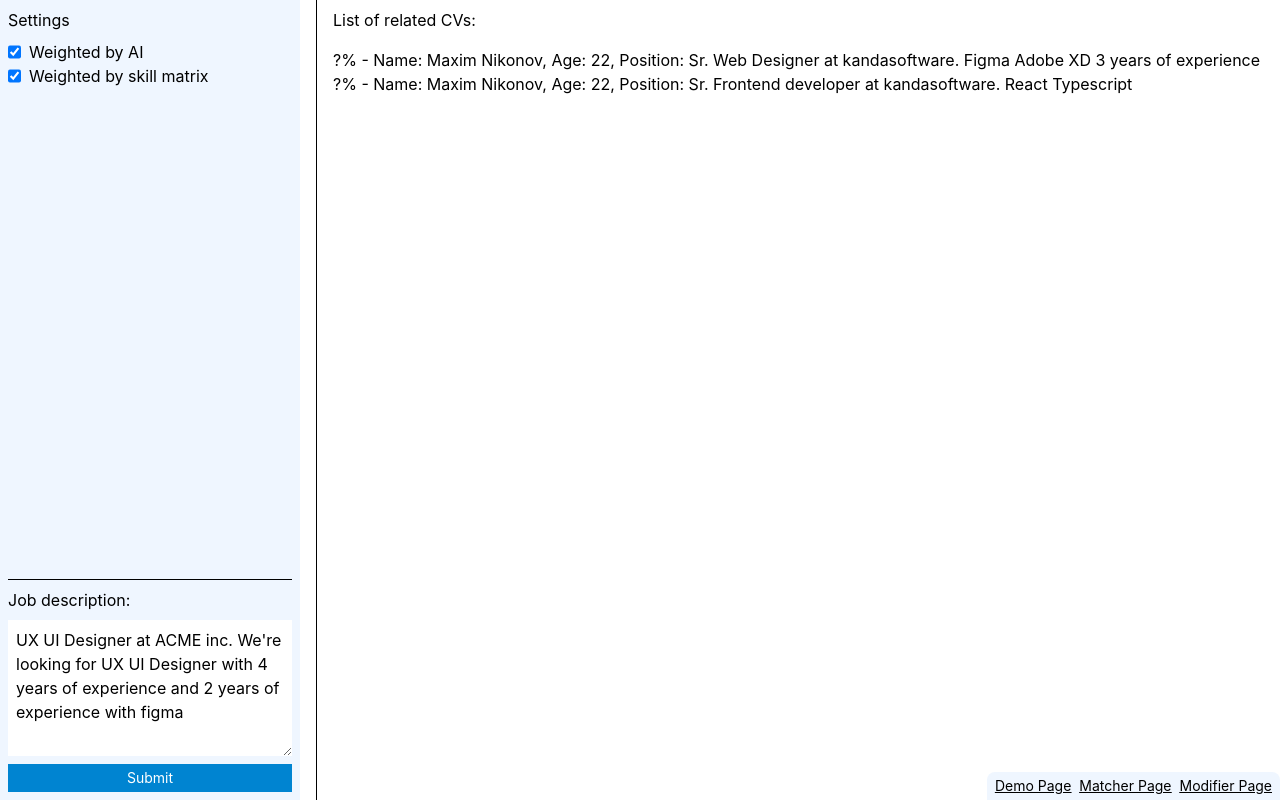
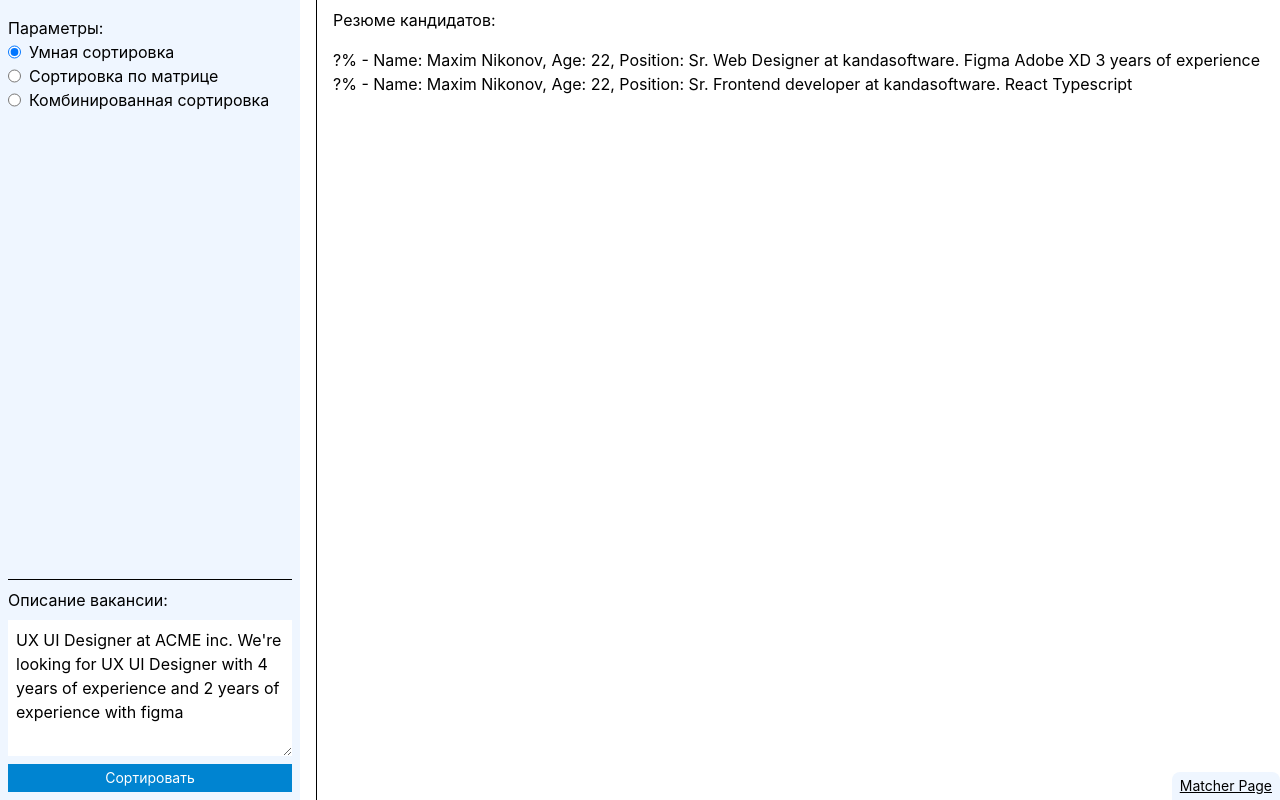
Before and after one commit to mnik01/gtop-ai-demo, a Vue app: page / in a window 1280 px wide. Built offline with nearby package versions, Linux system fonts and the light colour scheme.

Commit message:
feat: locale

```diff
--- a/src/App.vue
+++ b/src/App.vue
@@ -3,9 +3,9 @@
 
 <template>
   <nav class="absolute capitalize bottom-0 right-0 text-sm flex gap-2 bg-blue-50 px-2 underline rounded-t-lg py-1">
-    <RouterLink to="/">demo page</RouterLink>
-    <RouterLink to="/match">matcher page</RouterLink>
-    <RouterLink to="/modify">modifier page</RouterLink>
+    <RouterLink v-if="$route.path !== '/'" to="/">demo page</RouterLink>
+    <RouterLink v-else to="/match">matcher page</RouterLink>
+    <!-- <RouterLink to="/modify">modifier page</RouterLink> -->
   </nav>
   <main>
     <RouterView />
--- a/src/pages/DemoPage.vue
+++ b/src/pages/DemoPage.vue
@@ -65,33 +65,37 @@ const onSubmit = async () => {
   <div class="grid h-screen grid-cols-[300px_1fr] gap-x-4">
     <div class="bg-blue-50 flex justify-between flex-col">
       <div class="p-2">
-        Settings
         <fieldset class="*:w-full *:flex *:gap-2 mt-2">
-          <div>
-            <input checked type="checkbox" id="withAI" name="withAI">
-            <label for="withAI">Weighted by AI</label>
-          </div>
-          <div>
-            <input checked type="checkbox" id="withAI" name="withAI">
-            <label for="withAI">Weighted by skill matrix</label>
-          </div>
+          <legend>Параметры:</legend>
+            <div>
+              <input type="radio" id="huey" name="drone" value="huey" checked />
+              <label for="huey">Умная сортировка</label>
+            </div>
+            <div>
+              <input type="radio" id="dewey" name="drone" value="dewey" />
+              <label for="dewey">Сортировка по матрице</label>
+            </div>
+            <div>
+              <input type="radio" id="louie" name="drone" value="louie" />
+              <label for="louie">Комбинированная сортировка</label>
+            </div>
         </fieldset>
       </div>
       <div class="flex flex-col p-2 gap-2">
         <hr>
-        <label for="jobDescription">Job description:</label>
+        <label for="jobDescription">Описание вакансии:</label>
         <textarea required v-model="inputJob" class="bg-white p-2" id="jobDescription" name="jobDescription" rows="5" cols="33" />
         <button
           @click="onSubmit"
           :class="isLoading ? 'cursor-not-allowed bg-sky-300' : 'cursor-pointer bg-sky-600'"
           class="text-white text-sm py-1 flex justify-center items-center"
         >
-          Submit
+          Сортировать
         </button>
       </div>
     </div>
     <div class="px-4 py-2 border-l">
-      <span>List of related CVs:</span>
+      <span>Резюме кандидатов:</span>
       <p v-if="!hasListOfRelatedCVs" class="text-sm text-neutral-600">Submit job description to see list of related CVs or <button class="cursor-pointer underline">see all CVs</button></p>
       <ul v-else class="mt-4">
         <li>
--- a/src/pages/MatchPage.vue
+++ b/src/pages/MatchPage.vue
@@ -47,7 +47,7 @@ const onSubmit = async () => {
   <div class="flex gap-12">
     <div class="max-w-md pl-3">
       <div class="grid">
-        <label for="jobDescription">Job description:</label>
+        <label for="jobDescription">Описание вакансии:</label>
         <textarea
           required
           class="bg-white p-2"
@@ -57,7 +57,7 @@ const onSubmit = async () => {
           v-model="inputJob"
           cols="33"
         />
-        <label for="cv">CV:</label>
+        <label for="cv">Резюме:</label>
         <textarea
           required
           class="bg-white
@@ -75,20 +75,19 @@ const onSubmit = async () => {
         @click="onSubmit"
         :class="isLoading ? 'cursor-not-allowed bg-sky-300' : 'cursor-pointer bg-sky-600'"
       >
-        submit
+        сравнить
     </button>
   </div>
   <div>
-    <p class="pb-2">Example</p>
+    <p class="pb-2">Пример</p>
     Job: <pre>UX UI Designer at ACME inc. We're looking for UX UI Designer with 4 years of experience and 2 years of experience with figma</pre>
     CV: <pre>Name: Maxim Nikonov, Age: 22, Position: Sr. Web Designer at kandasoftware. Figma Adobe XD 3 years of experience</pre>
   </div>
   </div>
   <div v-if="hasOutput" class="pl-3">
-    <span>output:</span>
     <div>
       <span>
-        Matches for:
+        Подходит на:
       </span>
       <p>
         {{outputPercentage}}%
@@ -96,7 +95,7 @@ const onSubmit = async () => {
     </div>
     <div>
       <span>
-        Description:
+        Объяснение:
       </span>
       <p>
         {{outputDescription}}
@@ -104,7 +103,7 @@ const onSubmit = async () => {
     </div>
   </div>
   <div v-if="hasError" class="pl-3">
-    <span>error:</span>
+    <span>Ошибка:</span>
     <span>
       {{errorContent}}
     </span>
```
